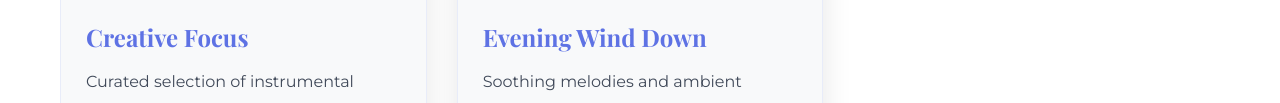
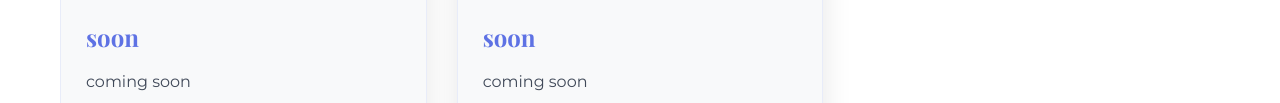
Before and after one commit to vikbrownvibes/monadlog, a plain HTML site: page index.html in a window 1280 px wide. Shown: the part 2697-2800 px from the top of the page. Drawn offline with nearby package versions, Linux system fonts and the light colour scheme.

Commit message:
Update index.html

```diff
--- a/index.html
+++ b/index.html
@@ -1061,8 +1061,8 @@ Every Saturday at 4PM on X Space 💜
                             <img src="https://images.unsplash.com/photo-1470225620780-dba8ba36b745?ixlib=rb-4.0.3&ixid=M3wxMjA3fDB8MHxwaG90by1wYWdlfHx8fGVufDB8fHx8fA%3D%3D&auto=format&fit=crop&w=800&q=80" alt="Spotify Playlist" class="card-image">
                         </div>
                         <div class="card-content">
-                            <h3 class="card-title">Creative Focus</h3>
-                            <p class="card-description">Curated selection of instrumental tracks that help me enter a state of deep focus and creativity during design sessions.</p>
+                            <h3 class="card-title">soon</h3>
+                            <p class="card-description">coming soon</p>
                             <a href="https://spotify.com" class="card-link" target="_blank">Listen Now <i class="fas fa-external-link-alt"></i></a>
                         </div>
                     </div>
@@ -1071,8 +1071,8 @@ Every Saturday at 4PM on X Space 💜
                             <img src="https://images.unsplash.com/photo-1508700115892-45ecd05ae2ad?ixlib=rb-4.0.3&ixid=M3wxMjA3fDB8MHxwaG90by1wYWdlfHx8fGVufDB8fHx8fA%3D%3D&auto=format&fit=crop&w=800&q=80" alt="Spotify Playlist" class="card-image">
                         </div>
                         <div class="card-content">
-                            <h3 class="card-title">Evening Wind Down</h3>
-                            <p class="card-description">Soothing melodies and ambient sounds to help you relax and unwind after a long day of coding and creating.</p>
+                            <h3 class="card-title">soon</h3>
+                            <p class="card-description">coming soon</p>
                             <a href="https://spotify.com" class="card-link" target="_blank">Listen Now <i class="fas fa-external-link-alt"></i></a>
                         </div>
                     </div>
```
